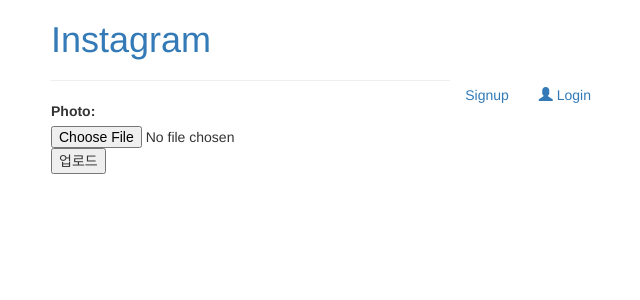
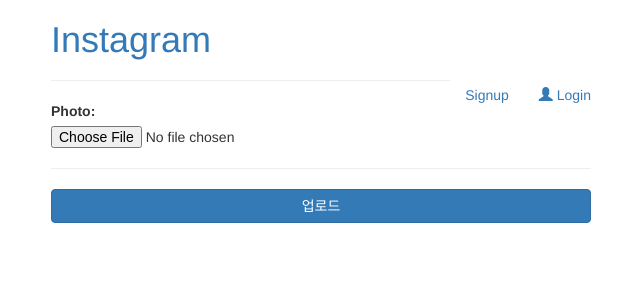
Before and after one commit to bookpark/Instagram, a Django app: page /posts/upload/ in a window 1280 px wide. Shown: the top 300 px of the page, without its empty margins (319-959 px from the left). Run offline with Django 3.2, Linux system fonts and the light colour scheme; parts of the project's set-up code (start-up, migrations or seed data) failed here and were passed over; some libraries are stand-ins or nearby versions.

Commit message:
업로드 버튼 css 수정

```diff
--- a/instagram/templates/post/post_upload.html
+++ b/instagram/templates/post/post_upload.html
@@ -4,7 +4,8 @@
         <form action="" method="post" enctype="multipart/form-data">
             {% csrf_token %}
             {{ form }}
-            <button type="submit">업로드</button>
+            <hr>
+            <button type="submit" class="btn-primary btn btn-block">업로드</button>
         </form>
     </div>
 {% endblock %}
```
